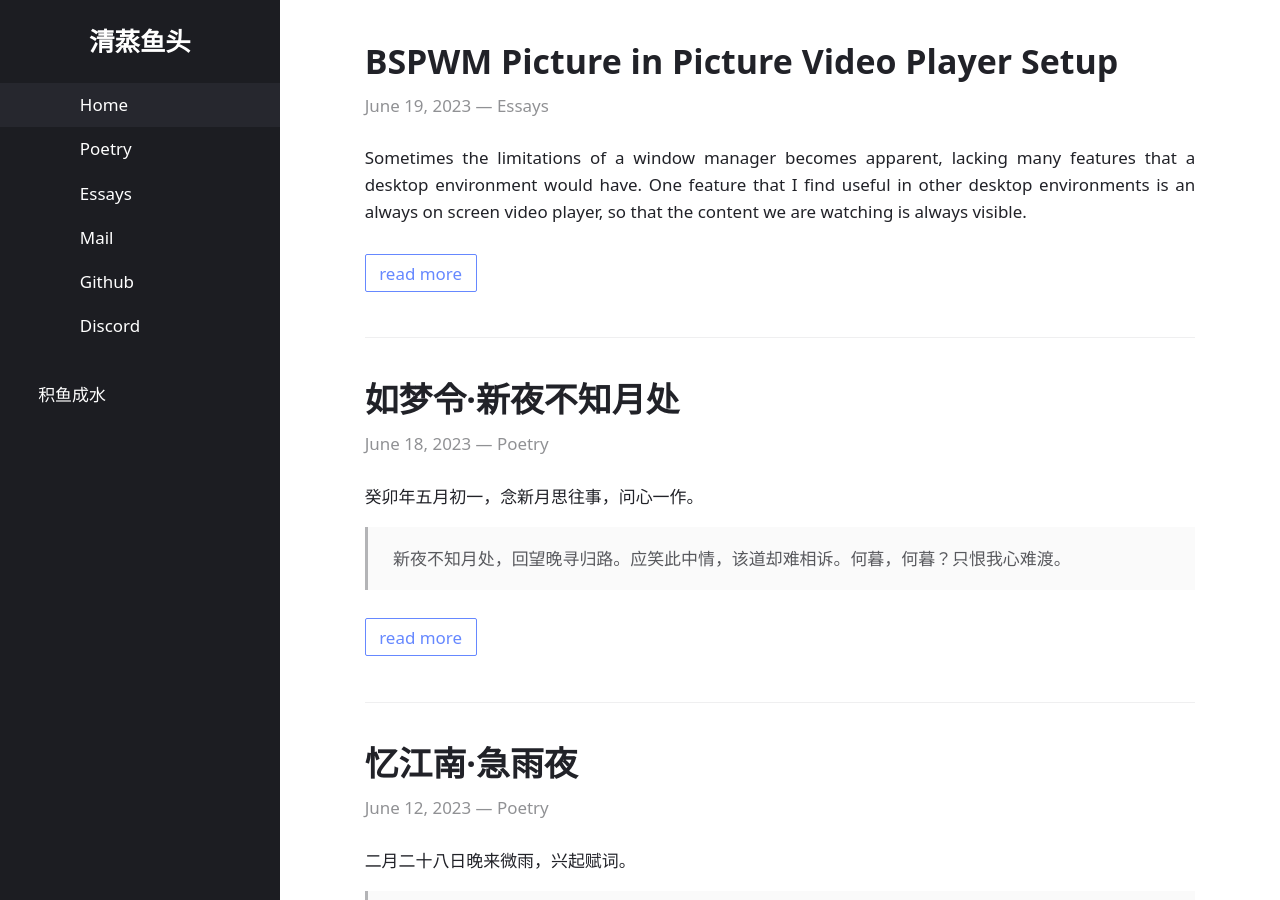
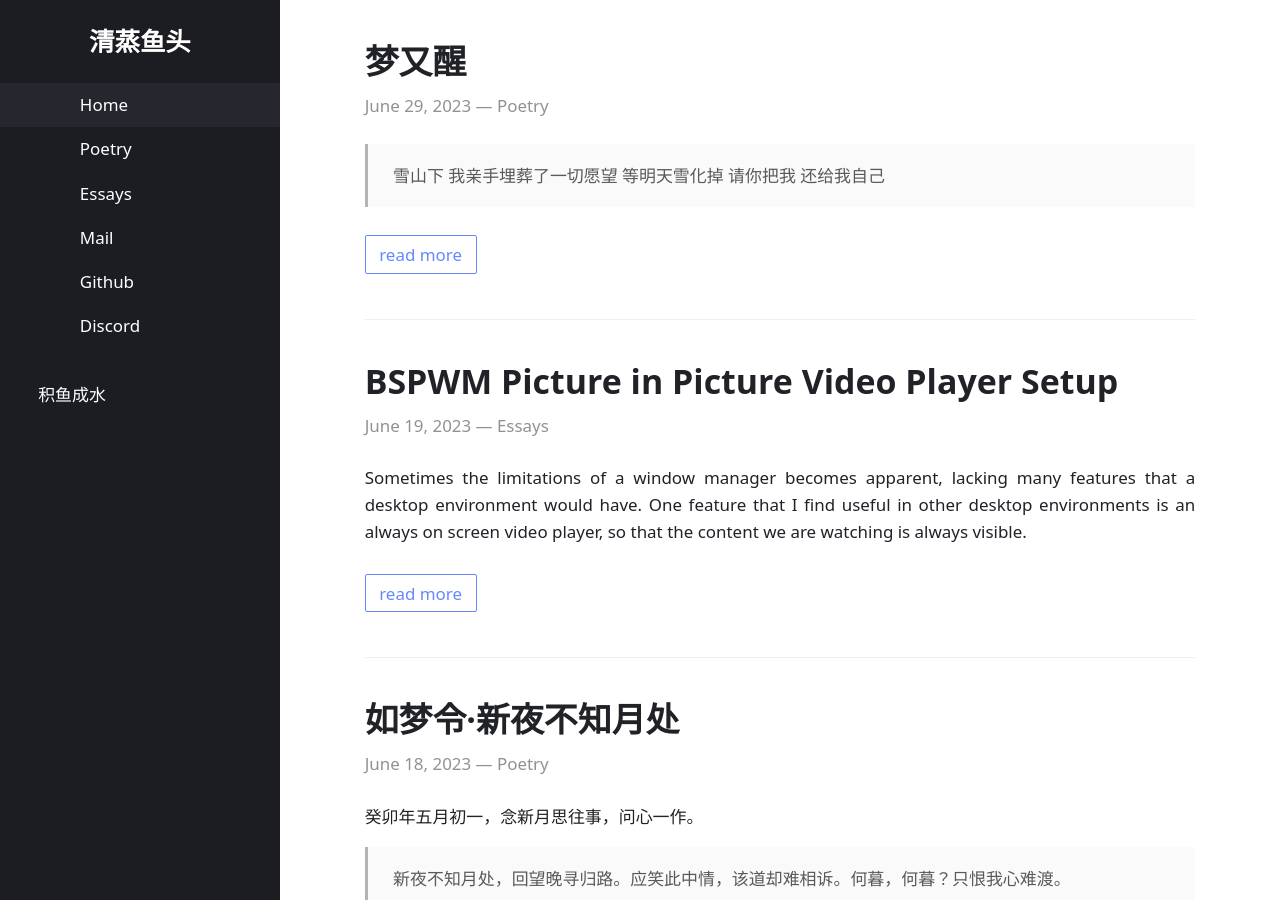
Before and after one commit to chris-zy-liu/chris-zy-liu.github.io, a Jekyll site: the page built from index.html, in a window 1280 px wide and 900 px high. Built offline with Jekyll 4.4.1, drawn with Linux system fonts in a browser that asks for light colours.

Commit message:
new post

```diff
--- /dev/null
+++ b/_posts/2023-06-29-mengyouxing.md
@@ -0,0 +1,11 @@
+---
+title: "梦又醒"
+layout: post
+categories: Poetry
+---
+
+>雪山下
+>我亲手埋葬了一切愿望
+>等明天雪化掉
+>请你把我
+>还给我自己
```
Also changed, not shown: _posts/.obsidian/workspace.json (+5 -4 lines).
